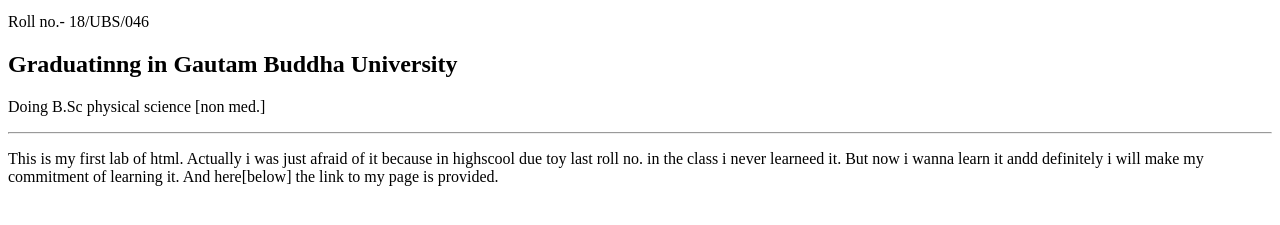
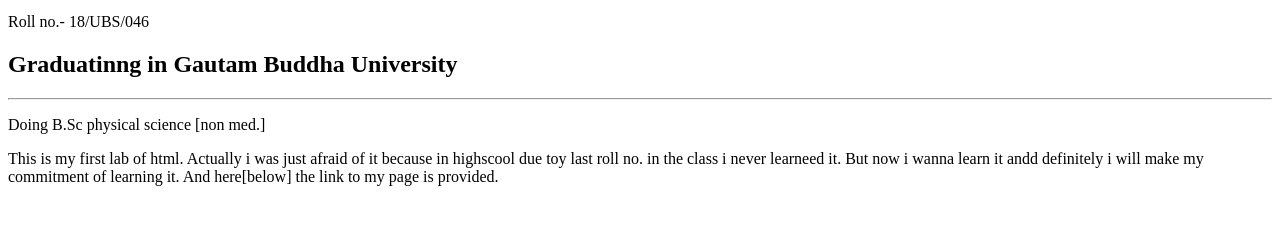
Before and after one commit to yashagrawal046/Latex-Lab, a plain HTML site: page index.html in a window 1280 px wide. Shown: the part 101-326 px from the top of the page. Drawn offline with Linux system fonts and the light colour scheme.

Commit message:
Update index.html

```diff
--- a/index.html
+++ b/index.html
@@ -7,11 +7,11 @@
     <h1>My First Page</h1>
         <p>Name- Yash Agrawal</p>
         <p>Roll no.- 18/UBS/046</p>
-        <h2>Graduatinng in Gautam Buddha University</h2>
-        <p>Doing B.Sc physical  science [non med.]</p> <hr/>
+        <h2>Graduatinng in Gautam Buddha University</h2><hr/>
+        <p>Doing B.Sc physical  science [non med.]</p>
         <p>This is my first lab of html. Actually  i was just afraid of it because in highscool due toy last roll no. in the class i never
         learneed it. But now i wanna learn it andd definitely  i will make my commitment  of learning it. And here[below] the link to my page
             is provided.</p>
-        <a href="yashagrawal046.github.io"</a>
+        <a href="https://www.yashagrawal046.github.io.com"</a>
     </body>
 </html>
```
